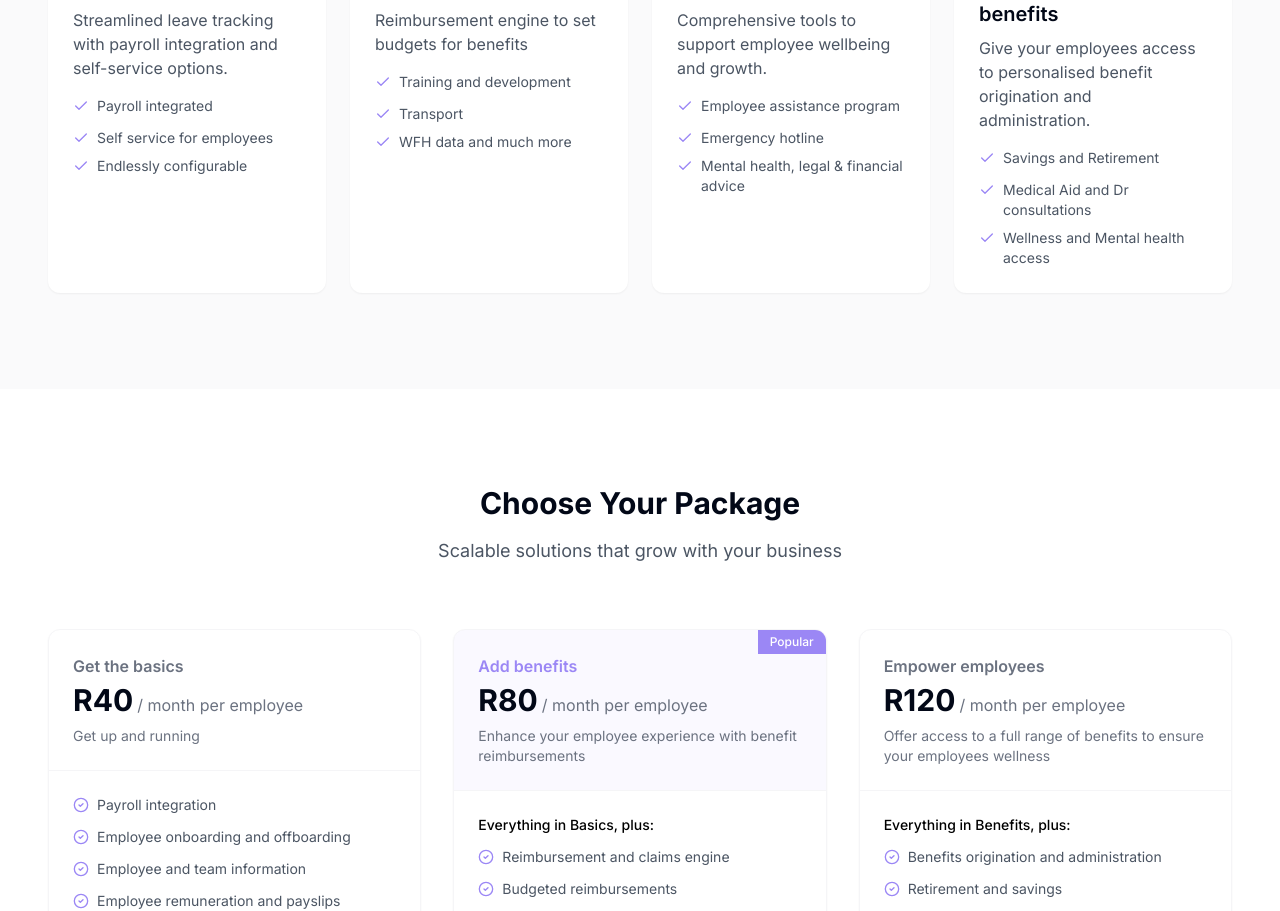
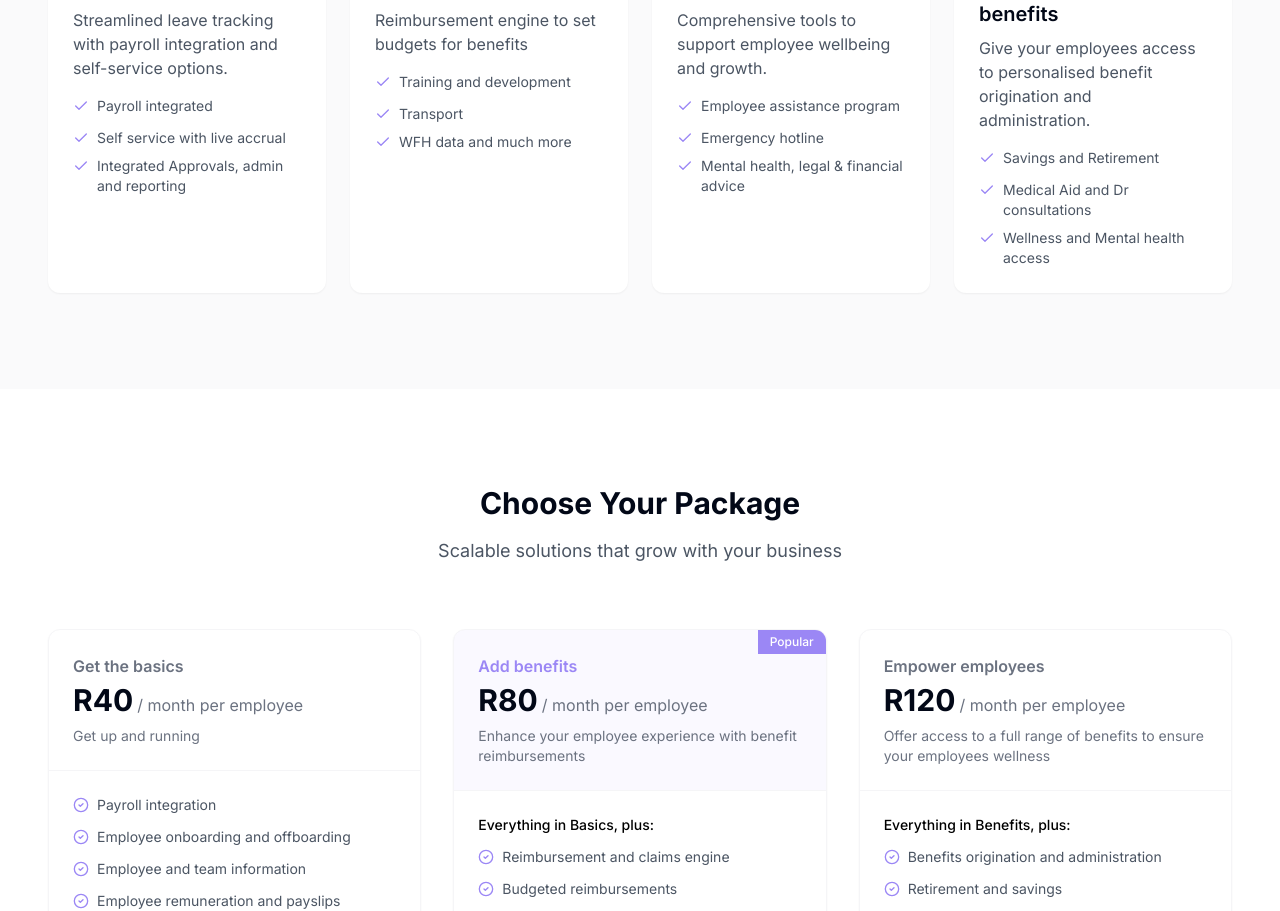
Before and after one commit to DennisCharlesWilliams/workplace-3f85ba4f, a React (Vite) app: page / in a window 1280 px wide. Shown: the part 983-1894 px from the top of the page. Built offline with nearby package versions, Linux system fonts and the light colour scheme.

Commit message:
Update Leave Management module
Updated the second and third bullet points in the Leave Management module description to reflect improved functionality.

```diff
--- a/src/pages/Index.tsx
+++ b/src/pages/Index.tsx
@@ -119,11 +119,11 @@ const Index = () => {
                 </li>
                 <li className="feature-list-item">
                   <Check className="h-4 w-4 text-workplace-purple mr-2 flex-shrink-0 mt-0.5" />
-                  <span>Self service for employees</span>
+                  <span>Self service with live accrual</span>
                 </li>
                 <li className="feature-list-item">
                   <Check className="h-4 w-4 text-workplace-purple mr-2 flex-shrink-0 mt-0.5" />
-                  <span>Endlessly configurable</span>
+                  <span>Integrated Approvals, admin and reporting</span>
                 </li>
               </ul>
             </div>
```
